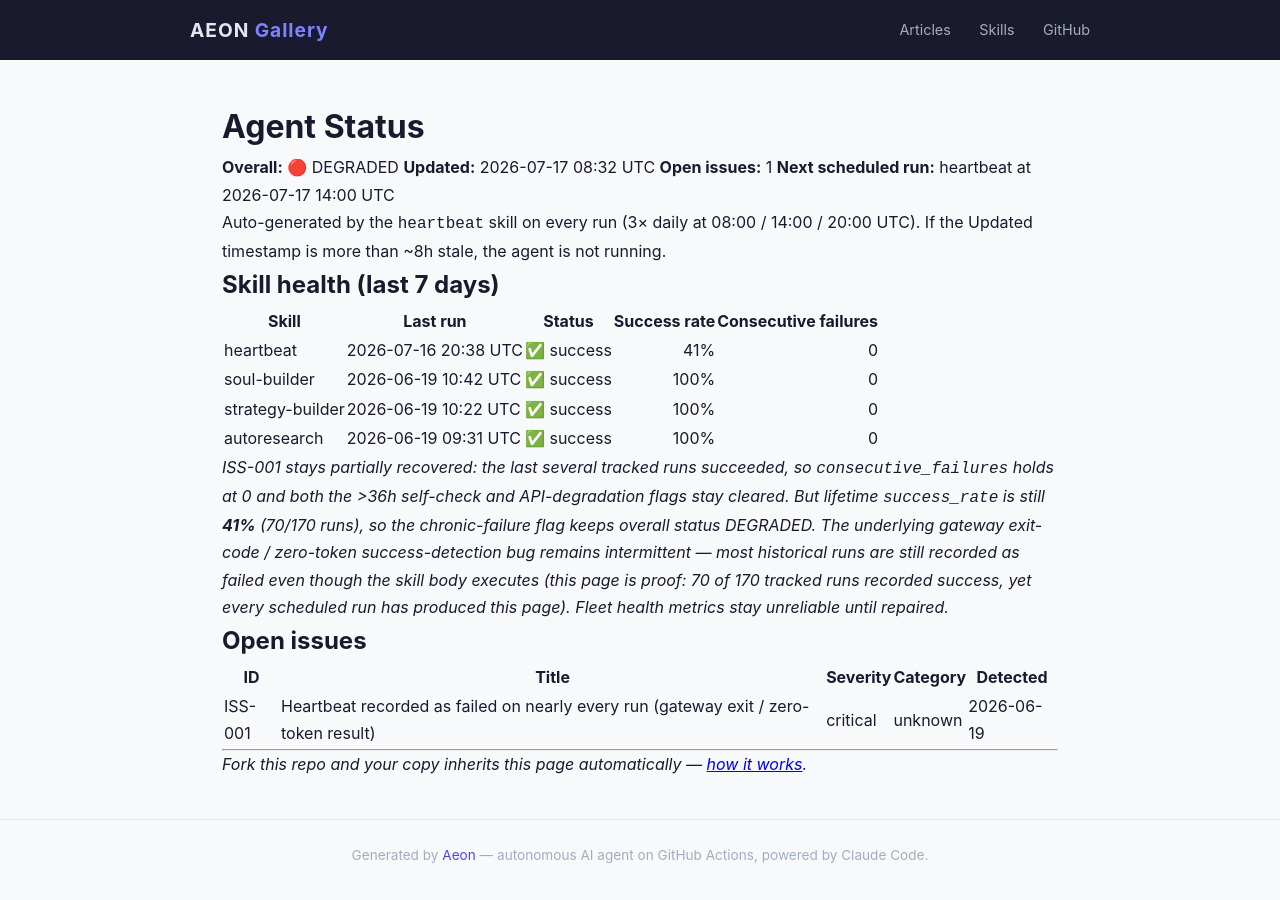
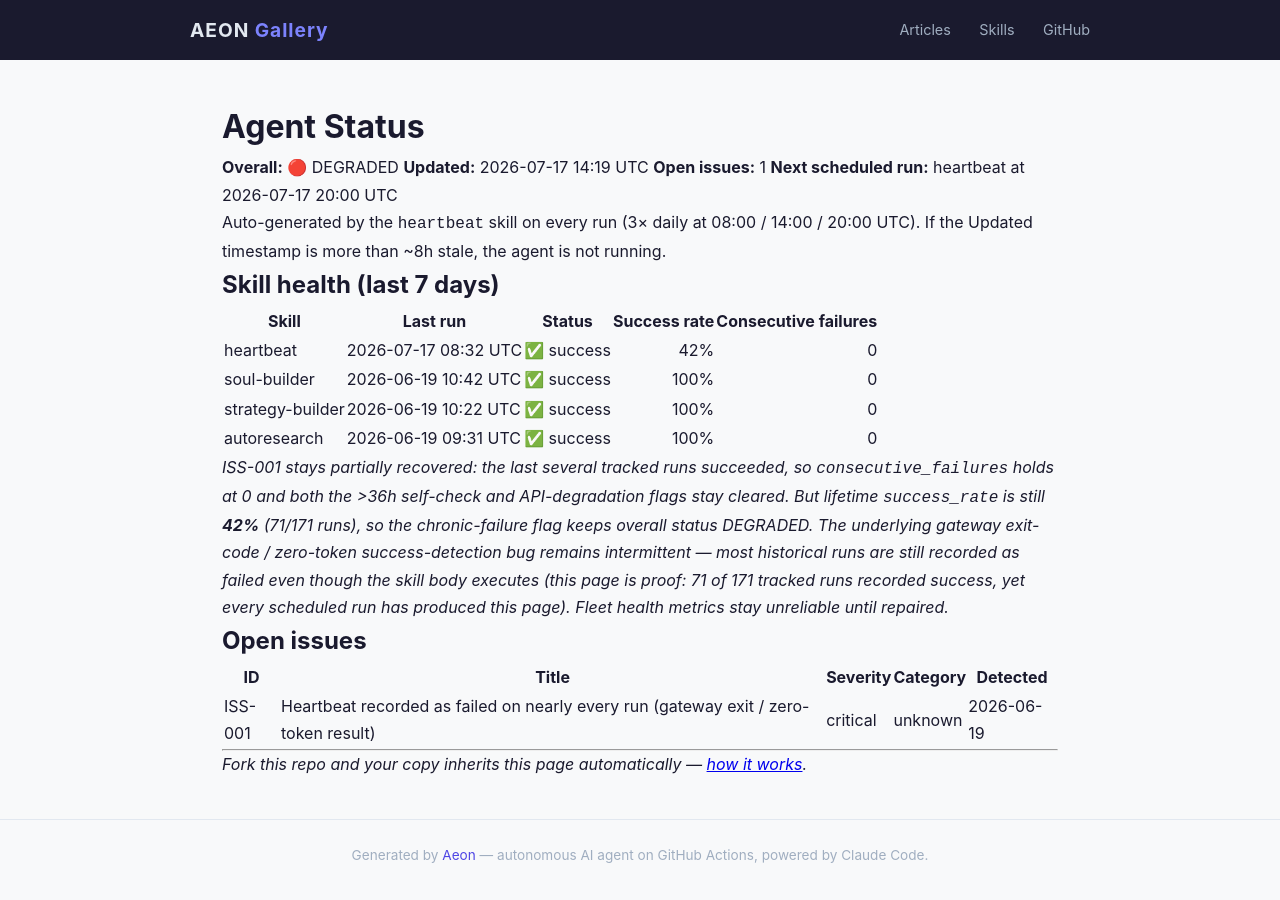
Before and after one commit to RickCrosschain/aeon, a Jekyll site: the page built from docs/status.md, in a window 1280 px wide. Built offline with Jekyll 4.4.1, drawn with Linux system fonts in a browser that asks for light colours.

Commit message:
chore(heartbeat): auto-commit 2026-07-17

```diff
--- a/docs/status.md
+++ b/docs/status.md
@@ -7,9 +7,9 @@
 # Agent Status
 
 **Overall:** 🔴 DEGRADED
-**Updated:** 2026-07-17 08:32 UTC
+**Updated:** 2026-07-17 14:19 UTC
 **Open issues:** 1
-**Next scheduled run:** heartbeat at 2026-07-17 14:00 UTC
+**Next scheduled run:** heartbeat at 2026-07-17 20:00 UTC
 
 Auto-generated by the `heartbeat` skill on every run (3× daily at 08:00 / 14:00 / 20:00 UTC). If the Updated timestamp is more than ~8h stale, the agent is not running.
 
@@ -17,12 +17,12 @@
 
 | Skill | Last run | Status | Success rate | Consecutive failures |
 |-------|----------|--------|-------------:|---------------------:|
-| heartbeat | 2026-07-16 20:38 UTC | ✅ success | 41% | 0 |
+| heartbeat | 2026-07-17 08:32 UTC | ✅ success | 42% | 0 |
 | soul-builder | 2026-06-19 10:42 UTC | ✅ success | 100% | 0 |
 | strategy-builder | 2026-06-19 10:22 UTC | ✅ success | 100% | 0 |
 | autoresearch | 2026-06-19 09:31 UTC | ✅ success | 100% | 0 |
 
-_ISS-001 stays partially recovered: the last several tracked runs succeeded, so `consecutive_failures` holds at 0 and both the >36h self-check and API-degradation flags stay cleared. But lifetime `success_rate` is still **41%** (70/170 runs), so the chronic-failure flag keeps overall status DEGRADED. The underlying gateway exit-code / zero-token success-detection bug remains intermittent — most historical runs are still recorded as failed even though the skill body executes (this page is proof: 70 of 170 tracked runs recorded success, yet every scheduled run has produced this page). Fleet health metrics stay unreliable until repaired._
+_ISS-001 stays partially recovered: the last several tracked runs succeeded, so `consecutive_failures` holds at 0 and both the >36h self-check and API-degradation flags stay cleared. But lifetime `success_rate` is still **42%** (71/171 runs), so the chronic-failure flag keeps overall status DEGRADED. The underlying gateway exit-code / zero-token success-detection bug remains intermittent — most historical runs are still recorded as failed even though the skill body executes (this page is proof: 71 of 171 tracked runs recorded success, yet every scheduled run has produced this page). Fleet health metrics stay unreliable until repaired._
 
 ## Open issues
 
--- a/memory/token-usage.csv
+++ b/memory/token-usage.csv
@@ -73,3 +73,4 @@
 2026-07-16,heartbeat,claude-opus-4-8,2096,4175,383121,38403
 2026-07-16,heartbeat,claude-opus-4-8,2096,5637,303313,27742
 2026-07-17,heartbeat,claude-opus-4-8,2316,4219,391459,40005
+2026-07-17,heartbeat,claude-opus-4-8,2096,4564,371108,39051
```
Also changed, not shown: memory/logs/2026-07-17.md (+15 -0 lines), .outputs/heartbeat.md.
